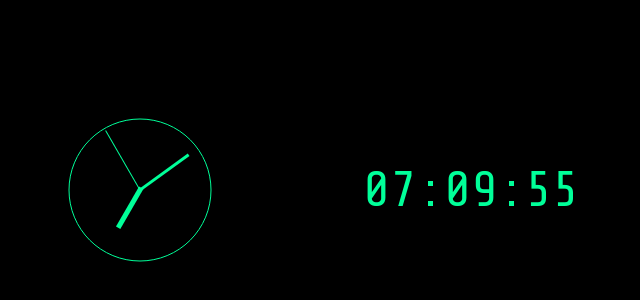
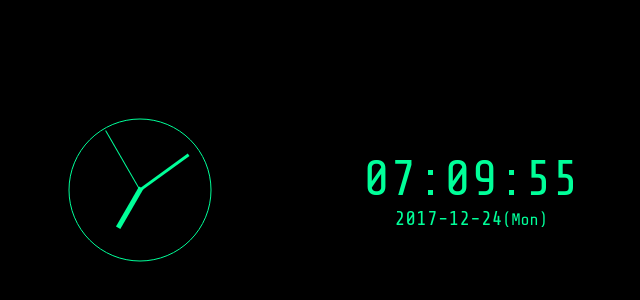
Before and after one commit to ginpei/giclock, a Nuxt app: page / in a window 1280 px wide. Shown: the part 210-510 px from the top of the page, without its empty margins (319-959 px from the left). Built offline with nearby package versions, Linux system fonts and the light colour scheme.

Commit message:
show date

```diff
--- a/components/DigitalClock.vue
+++ b/components/DigitalClock.vue
@@ -1,10 +1,14 @@
 <template lang="pug">
   div.DigitalClock
-    span.hours {{sHours}}
-    span.delimiter :
-    span.minutes {{sMinutes}}
-    span.delimiter :
-    span.seconds {{sSeconds}}
+    div.time
+      span.hours {{sHours}}
+      span.delimiter :
+      span.minutes {{sMinutes}}
+      span.delimiter :
+      span.seconds {{sSeconds}}
+    div.date
+      | {{sYear}}-{{sMonth}}-{{sDate}}
+      span.yobi ({{sYobi}})
 </template>
 
 <script>
@@ -26,6 +30,22 @@ export default {
 
     sSeconds () {
       return sSeconds(this.now)
+    },
+
+    sYear () {
+      return this.now.getFullYear()
+    },
+
+    sMonth () {
+      return '01 02 03 04 05 06 07 08 09 10 11 12'.split(' ')[this.now.getMonth()]
+    },
+
+    sDate () {
+      return this.now.getDate()
+    },
+
+    sYobi () {
+      return 'Mon Tue Wed Thu Fri Sat Sun'.split(' ')[this.now.getDay()]
     }
   }
 }
@@ -34,5 +54,13 @@ export default {
 <style lang="sass" scoped>
 .DigitalClock
   font-family: "Share Tech Mono", monospace
+
+.time
   font-size: 50px
+
+.date
+  font-size: 20px
+
+.yobi
+  font-size: smaller
 </style>
```
